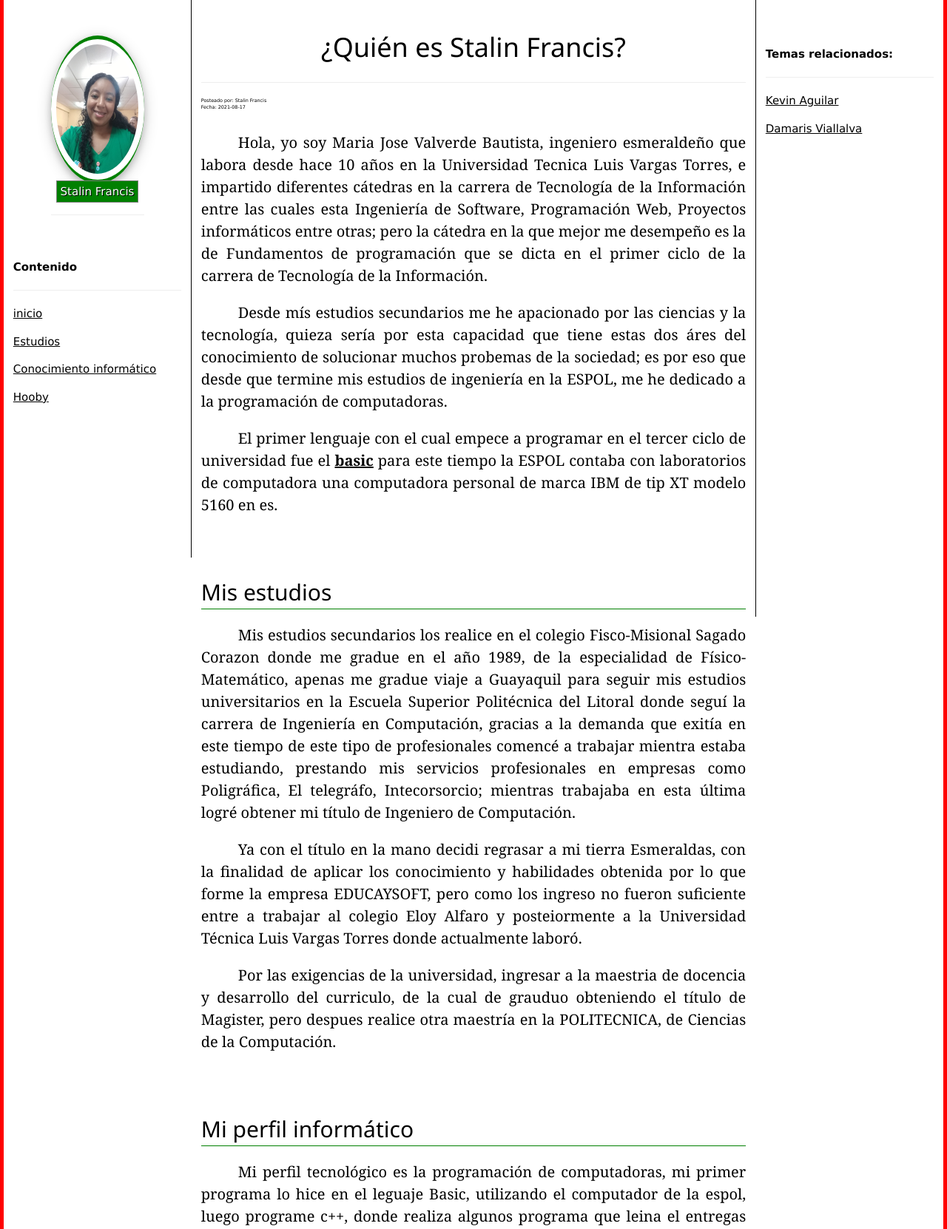
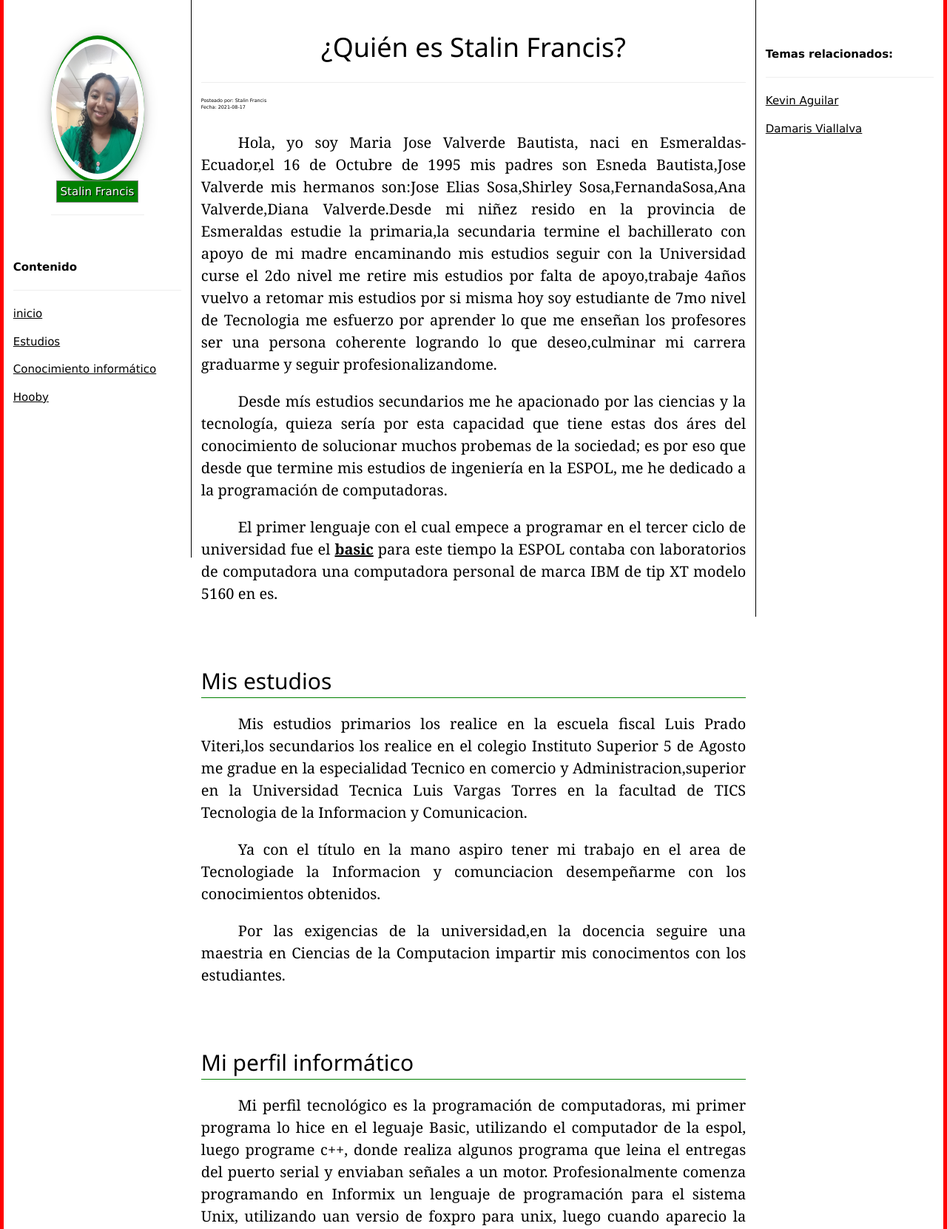
Before and after one commit to Mariavalverde2022/ValverdeMariaJose, a PHP site: page / in a window 1280 px wide. Shown: the part 51-1713 px from the top of the page at 74% size. Run offline with PHP 8.4, Linux system fonts and the light colour scheme.

Commit message:
cambio de informacion

```diff
--- a/index.php
+++ b/index.php
@@ -24,7 +24,7 @@ include("marco-right.php");
   </div>
   <div style="width: 100%; height:100%;" >
            <div  style="text-align:justify; font-size: 20px;">
-                   <p class="eys-parrafo">Hola, yo soy Maria Jose Valverde Bautista, ingeniero esmeraldeño que labora desde hace 10 años en la Universidad Tecnica Luis Vargas Torres, e impartido diferentes cátedras en la carrera de Tecnología de la Información entre las cuales esta Ingeniería de Software, Programación Web, Proyectos informáticos entre otras; pero la cátedra en la que mejor me desempeño es la de Fundamentos de programación que se dicta en el primer ciclo de la carrera de Tecnología de la Información. </p>
+                   <p class="eys-parrafo">Hola, yo soy Maria Jose Valverde Bautista, naci en Esmeraldas-Ecuador,el 16 de Octubre de 1995 mis padres son Esneda Bautista,Jose Valverde mis hermanos son:Jose Elias Sosa,Shirley Sosa,FernandaSosa,Ana Valverde,Diana Valverde.Desde mi niñez resido en la provincia de Esmeraldas estudie la primaria,la secundaria termine el bachillerato con apoyo de mi madre encaminando mis estudios seguir con la Universidad curse el 2do nivel me retire mis estudios por falta de apoyo,trabaje 4años vuelvo a retomar mis estudios por si misma hoy soy estudiante de 7mo nivel de Tecnologia me esfuerzo por aprender lo que me enseñan los profesores ser una persona coherente logrando lo que deseo,culminar mi carrera graduarme y seguir profesionalizandome. </p>
                    <p class="eys-parrafo">Desde mís estudios secundarios me he apacionado por las ciencias y la tecnología, quieza sería  por esta capacidad que tiene estas dos áres del conocimiento de solucionar muchos probemas de la sociedad; es por eso que desde que termine mis estudios de ingeniería en la ESPOL, me he dedicado a la programación de computadoras. </p>
 <p class="eys-parrafo"> El primer lenguaje con el cual empece a programar en el tercer ciclo de universidad fue el <b><a href="https://en.wikipedia.org/wiki/BASIC"> basic</a></b>  para este tiempo la ESPOL contaba con laboratorios de computadora  una computadora personal de marca IBM de tip XT modelo 5160  en es.</p>
 
@@ -34,9 +34,9 @@ include("marco-right.php");
 
 
 
-                   <p class="eys-parrafo">Mis estudios secundarios los realice en el colegio Fisco-Misional Sagado Corazon donde me gradue en el año 1989, de la especialidad de Físico-Matemático, apenas me gradue viaje a Guayaquil para seguir mis estudios universitarios en la Escuela Superior Politécnica del Litoral donde seguí la carrera de Ingeniería en Computación, gracias a la demanda que exitía en este tiempo de este tipo de profesionales comencé a trabajar mientra estaba estudiando, prestando mis servicios profesionales en empresas como Poligráfica, El telegráfo, Intecorsorcio; mientras trabajaba en esta última logré obtener mi título de Ingeniero de Computación.</p>
-                   <p class="eys-parrafo">Ya con el título en la mano decidi regrasar a mi tierra Esmeraldas, con la finalidad de aplicar los conocimiento y habilidades obtenida por lo que forme la empresa EDUCAYSOFT, pero como los ingreso no fueron suficiente entre a trabajar al colegio Eloy Alfaro y posteiormente a la Universidad Técnica Luis Vargas Torres donde actualmente laboró.</p>
-<p class="eys-parrafo"> Por las exigencias de la universidad, ingresar a la maestria de docencia y desarrollo del curriculo, de la cual de grauduo obteniendo el título de Magister, pero despues realice otra maestría en la POLITECNICA, de Ciencias de la Computación.</p>
+                   <p class="eys-parrafo">Mis estudios primarios los realice en la escuela fiscal Luis Prado Viteri,los secundarios los realice en el colegio Instituto Superior 5 de Agosto me gradue en la especialidad Tecnico en comercio y Administracion,superior en la Universidad Tecnica Luis Vargas Torres en la facultad de TICS Tecnologia de la Informacion y Comunicacion.</p>
+                   <p class="eys-parrafo">Ya con el título en la mano aspiro tener mi trabajo en el area de Tecnologiade la Informacion y comunciacion desempeñarme con los conocimientos obtenidos.</p>
+<p class="eys-parrafo"> Por las exigencias de la universidad,en la docencia seguire una maestria en Ciencias de la Computacion impartir mis conocimentos con los estudiantes.</p>
    <div id="blog-seccion3"  style="height: 50px;"></div>
 
     <h2 style="border-bottom: 1px solid green;"> Mi perfil informático</h2>
@@ -50,7 +50,7 @@ include("marco-right.php");
     <h2 style="border-bottom: 1px solid green;"> Mis Hooby</h2>
 
 
-                   <p   class="eys-parrafo">Soy amante a la lectura, así que en los ratos libres me encanta actualizar mis conocimientos leyendo manuales de los leguajes de progración que namejo, y tambien muchos noticias de las ultimas tendencias en tecnología.</p>
+                   <p   class="eys-parrafo">Soy amante a la lectura, leyendo libros de programacion, obteniendo conocimentos nuevas ideas,tambien investigar ver las  ultimas noticias de las tendencias tecnologicas.</p>
 
 
 
```
Also changed, not shown: 2 other files.
